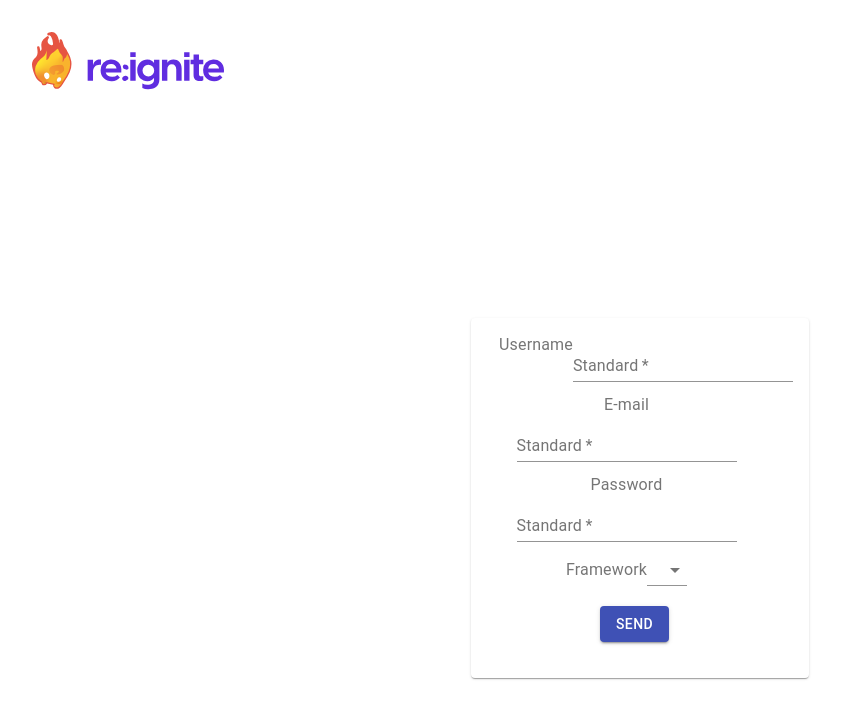
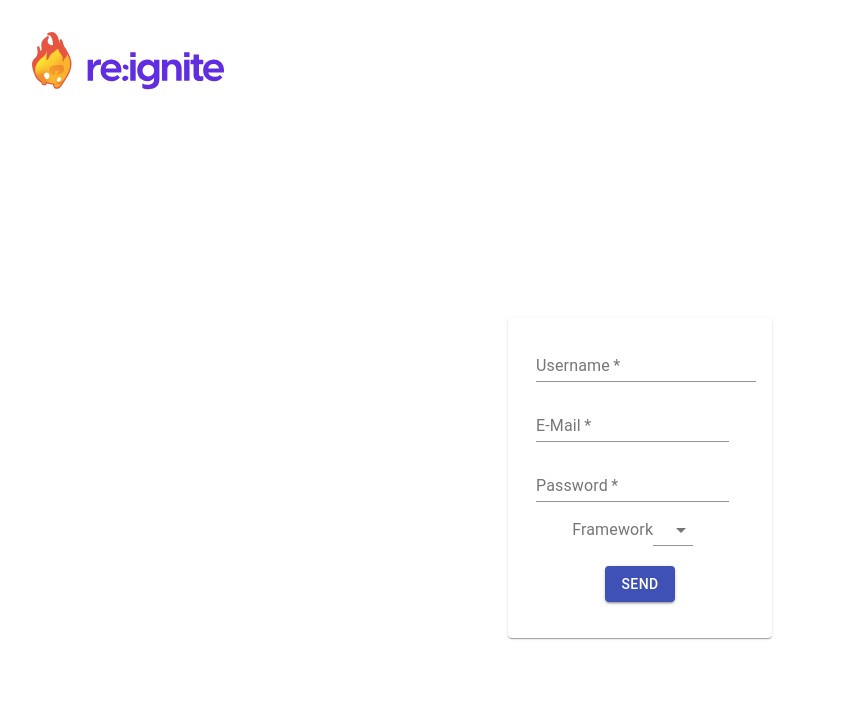
Before and after one commit to cd-Roid/react-class-component-form, a React (Create React App) app in the folder myapp/: page / in a window 1280 px wide. Shown: the top 718 px of the page, without its empty margins (0-841 px from the left). Built offline with nearby package versions, Linux system fonts and the light colour scheme.

Commit message:
DELETE: unnecessary Labels

```diff
--- a/myapp/src/App.js
+++ b/myapp/src/App.js
@@ -122,13 +122,10 @@ class App extends Component {
         <Grid container spacing = {12}  m= {10} justify="center" alignItems="center">
           <Paper className={classes.paper}>
             <Grid item xl= {10} className={classes.fields}>
-              <FormLabel
-              color="secondary"
-              >Username</FormLabel>
               <TextField
                 id="username"
                 name="username"
-                label="Standard"
+                label="Username"
                 value={this.state.username}
                 onChange={this.handleEvent}
                 error= {this.state.userNameError}
@@ -136,11 +133,10 @@ class App extends Component {
                 required= {true}/>
           </Grid>
               <Grid item xs = {10} className={classes.fields}>
-                <FormLabel>E-mail</FormLabel>
                 <TextField
                   id="email"
                   name="email"
-                  label="Standard"
+                  label="E-Mail"
                   variant="standard"
                   required= {true}
                   value={this.state.email}
@@ -150,13 +146,11 @@ class App extends Component {
               </Grid>
 
               <Grid item xs ={10} className={classes.fields}>
-
-                  <FormLabel>Password</FormLabel>
                   <TextField
                     name="password"
                     id="password"
                     type="password"
-                    label="Standard"
+                    label="Password"
                     variant="standard"
                     required= {true}
                     value={this.state.password}
@@ -170,10 +164,10 @@ class App extends Component {
                   <FormLabel id="label">Framework</FormLabel>
                   <Select
                     name="framework"
-                    labelId="label"
+                    labelId="Choose"
                     id="framework"
                     value={this.state.framework}
-                    onChange={this.handleEvent}å
+                    onChange={this.handleEvent}
                   >
                     <MenuItem value={"React"}>React</MenuItem>
                     <MenuItem value={"Angular"}>Angular</MenuItem>
```
